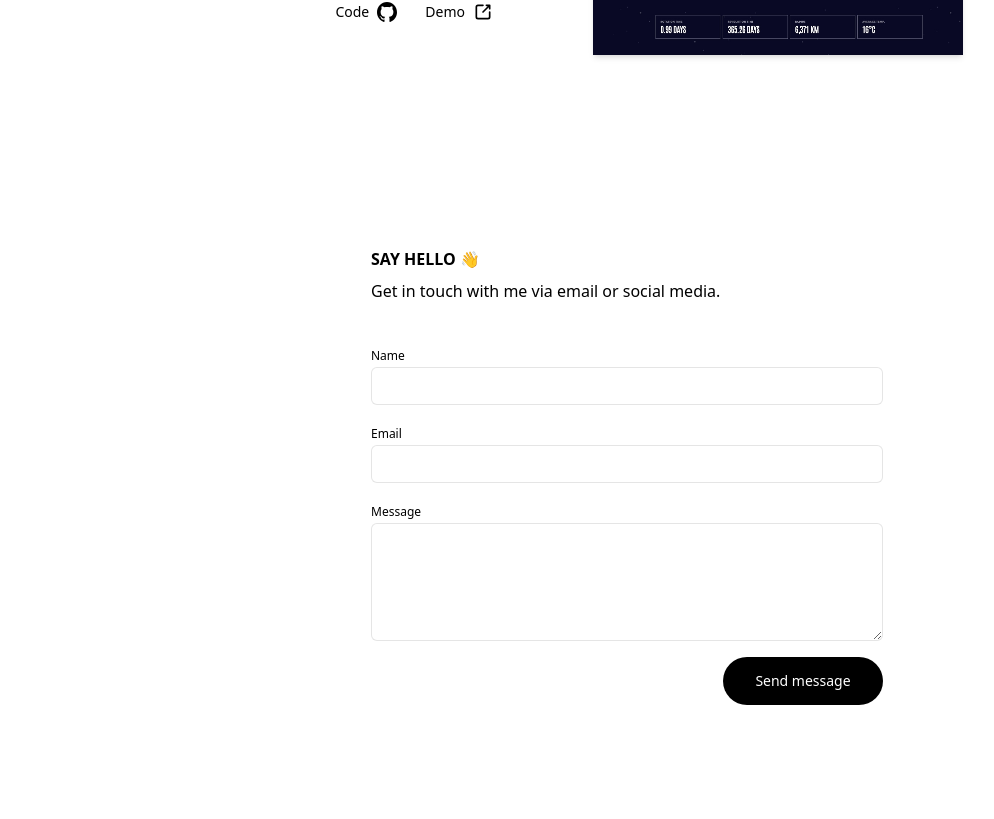
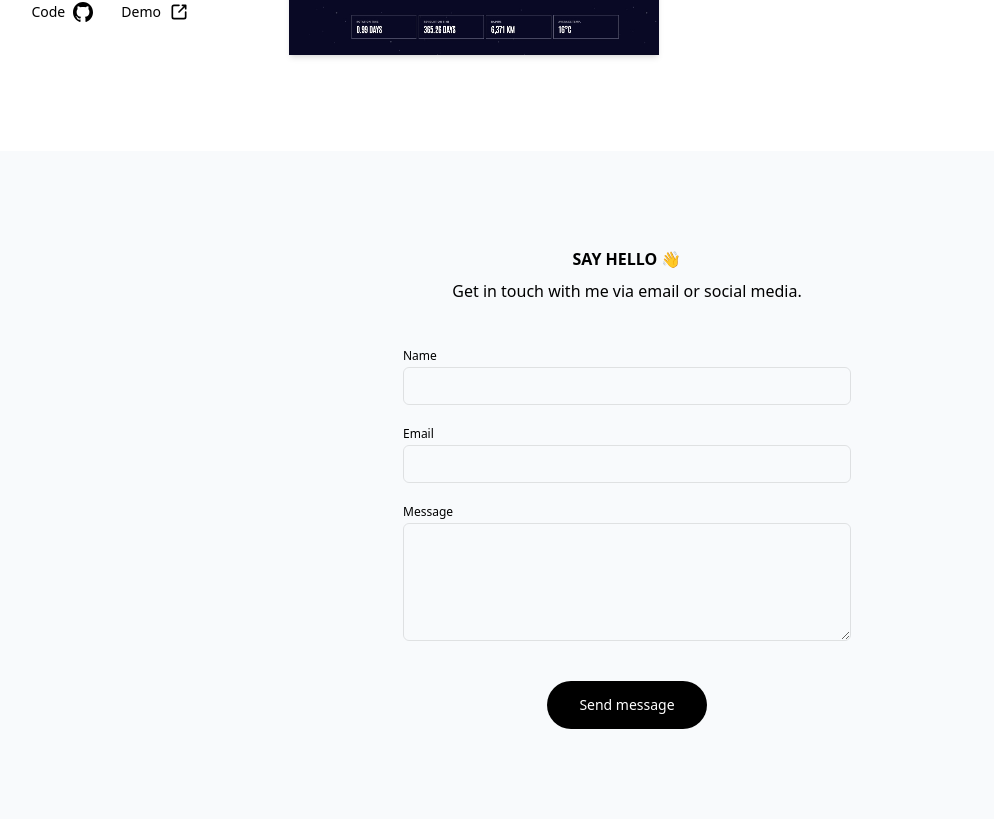
Before and after one commit to cjoak1028/cjoak1028.github.io, a React (Vite) app: page / in a window 1280 px wide. Shown: the part 2581-3400 px from the top of the page, without its empty margins (13-1007 px from the left). Built offline with nearby package versions, Linux system fonts and the light colour scheme.

Commit message:
Redesigned contact section

```diff
--- a/src/app/routes/Home.jsx
+++ b/src/app/routes/Home.jsx
@@ -21,7 +21,7 @@ const Home = () => {
         }}
       />
       <Hero />
-      <main className="px-6 flex flex-col items-center">
+      <main>
         <About propRef={aboutRef} />
         <Projects propRef={projectsRef} />
         <Contact propRef={contactRef} />
--- a/src/features/Contact/Contact.jsx
+++ b/src/features/Contact/Contact.jsx
@@ -52,17 +52,16 @@ const Contact = ({ propRef }) => {
   );
 
   return (
-    <div className="w-full max-w-lg">
-      <SectionLayout
-        title="Say hello 👋"
-        subTitle="Get in touch with me via email or social media."
-        propRef={propRef}
-      >
-        <form
-          noValidate
-          className="content gap-4 mt-10"
-          onSubmit={handleSubmit}
-        >
+    <section
+      className="py-8 sm:py-24 scroll-m-[6.25rem] sm:scroll-m-[8.25rem] px-6 bg-slate-50 flex justify-center items-center"
+      ref={propRef}
+    >
+      <div className="w-full max-w-md">
+        <h2 className="heading-md uppercase text-center">Say Hello 👋</h2>
+        <h3 className="heading-sm leading-snug mt-2 text-center">
+          Get in touch with me via email or social media.
+        </h3>
+        <form noValidate className="content mt-10" onSubmit={handleSubmit}>
           <InputField
             name="name"
             label="Name"
@@ -86,7 +85,7 @@ const Contact = ({ propRef }) => {
               name="message"
               value={formData.message}
               autoComplete="off"
-              className={`block w-full p-2 text-sm rounded-md border border-solid ${
+              className={`block w-full p-2 text-sm rounded-md border border-solid bg-transparent ${
                 errors.message ? "border-red-500" : "border-black/10"
               }`}
               rows="5"
@@ -96,14 +95,14 @@ const Contact = ({ propRef }) => {
           </div>
           <button
             type="submit"
-            className="primary-button flex items-center justify-center w-full sm:w-40 sm:self-end"
+            className="primary-button flex items-center justify-center w-full sm:w-40 mt-10"
             disabled={loading}
           >
             {loading ? <LoadingAnimation /> : "Send message"}
           </button>
         </form>
-      </SectionLayout>
-    </div>
+      </div>
+    </section>
   );
 };
 
--- a/src/features/Contact/InputField.jsx
+++ b/src/features/Contact/InputField.jsx
@@ -2,7 +2,7 @@ import AlertIcon from "src/assets/icons/alert-icon.svg";
 
 const InputField = ({ name, type = "text", value, onChange, error, label }) => {
   return (
-    <div className="w-full">
+    <div className="w-full mb-4">
       <label htmlFor={name} className="text-xs font-medium">
         {label}
       </label>
@@ -11,7 +11,7 @@ const InputField = ({ name, type = "text", value, onChange, error, label }) => {
         type={type}
         value={value}
         autoComplete="off"
-        className={`w-full p-2 text-sm rounded-md border border-solid ${
+        className={`w-full p-2 text-sm rounded-md border bg-transparent ${
           error ? "border-red-500" : "border-black/10"
         }`}
         onChange={onChange}
```
